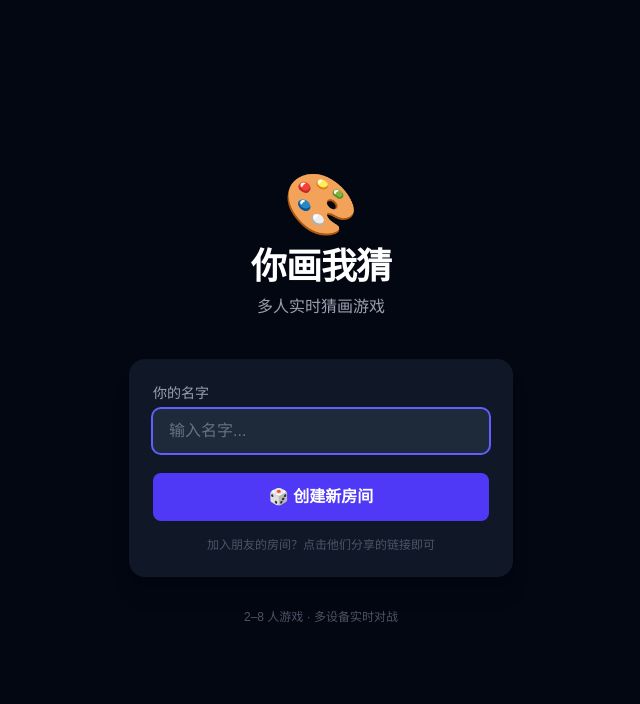
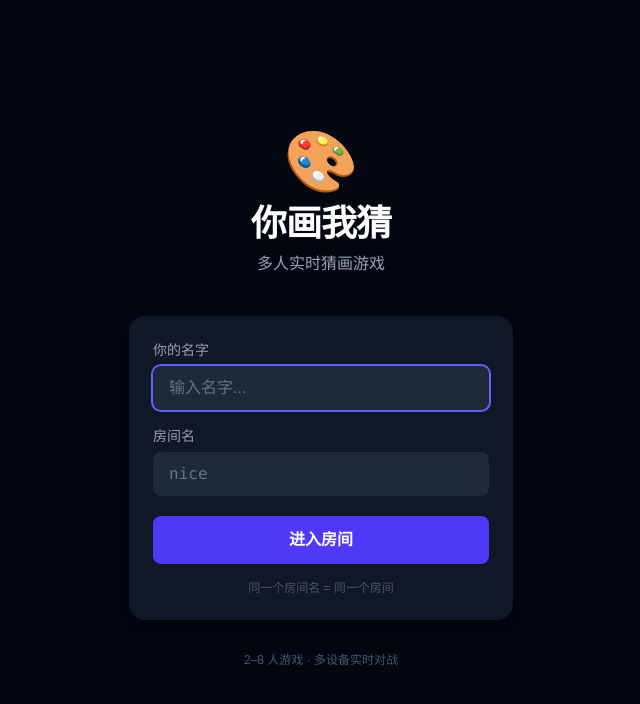
Before and after one commit to lohweichoon/draw-and-guess, a Next.js app: page / in a window 1280 px wide. Shown: the top 704 px of the page, without its empty margins (319-959 px from the left). Built offline with nearby package versions, Linux system fonts and the light colour scheme.

Commit message:
Home page: custom room name input, same name = same room

```diff
--- a/app/page.tsx
+++ b/app/page.tsx
@@ -3,20 +3,19 @@
 import { useState } from "react"
 import { useRouter } from "next/navigation"
 
-function genRoomId() {
-  return Math.random().toString(36).slice(2, 8).toUpperCase()
-}
-
 export default function Home() {
   const router = useRouter()
   const [name, setName] = useState("")
+  const [room, setRoom] = useState("")
   const [error, setError] = useState("")
 
-  function handleCreate() {
+  function handleEnter() {
     const n = name.trim()
+    const r = room.trim().toLowerCase().replace(/[^a-z0-9-]/g, "")
     if (!n) { setError("请输入你的名字"); return }
+    if (!r) { setError("请输入房间名"); return }
     sessionStorage.setItem("playerName", n)
-    router.push(`/room/${genRoomId()}`)
+    router.push(`/room/${r}`)
   }
 
   return (
@@ -28,28 +27,47 @@ export default function Home() {
       </div>
 
       <div className="w-full max-w-sm bg-gray-900 rounded-2xl p-6 shadow-xl">
+        <div className="mb-4">
           <label className="block text-sm text-gray-400 mb-1.5">你的名字</label>
           <input
             autoFocus
-          className="w-full bg-gray-800 rounded-lg px-4 py-2.5 text-white placeholder-gray-500 outline-none focus:ring-2 focus:ring-indigo-500 mb-5"
+            className="w-full bg-gray-800 rounded-lg px-4 py-2.5 text-white placeholder-gray-500 outline-none focus:ring-2 focus:ring-indigo-500"
             placeholder="输入名字..."
             value={name}
             onChange={(e) => { setName(e.target.value); setError("") }}
             maxLength={16}
-          onKeyDown={(e) => e.key === "Enter" && handleCreate()}
+            onKeyDown={(e) => e.key === "Enter" && handleEnter()}
           />
+        </div>
+
+        <div className="mb-5">
+          <label className="block text-sm text-gray-400 mb-1.5">房间名</label>
+          <input
+            className="w-full bg-gray-800 rounded-lg px-4 py-2.5 text-white placeholder-gray-500 outline-none focus:ring-2 focus:ring-indigo-500 font-mono"
+            placeholder="nice"
+            value={room}
+            onChange={(e) => { setRoom(e.target.value); setError("") }}
+            maxLength={20}
+            onKeyDown={(e) => e.key === "Enter" && handleEnter()}
+          />
+          {room.trim() && (
+            <p className="text-gray-500 text-xs mt-1.5 font-mono truncate">
+              /room/{room.trim().toLowerCase().replace(/[^a-z0-9-]/g, "")}
+            </p>
+          )}
+        </div>
 
         {error && <p className="text-red-400 text-sm mb-4">{error}</p>}
 
         <button
-          onClick={handleCreate}
+          onClick={handleEnter}
           className="w-full bg-indigo-600 hover:bg-indigo-500 active:bg-indigo-700 text-white font-semibold py-3 rounded-lg transition-colors"
         >
-          🎲 创建新房间
+          进入房间
         </button>
 
         <p className="text-gray-600 text-xs text-center mt-4">
-          加入朋友的房间？点击他们分享的链接即可
+          同一个房间名 = 同一个房间
         </p>
       </div>
 
```
Lines whose indentation alone changed are shown as unchanged.
